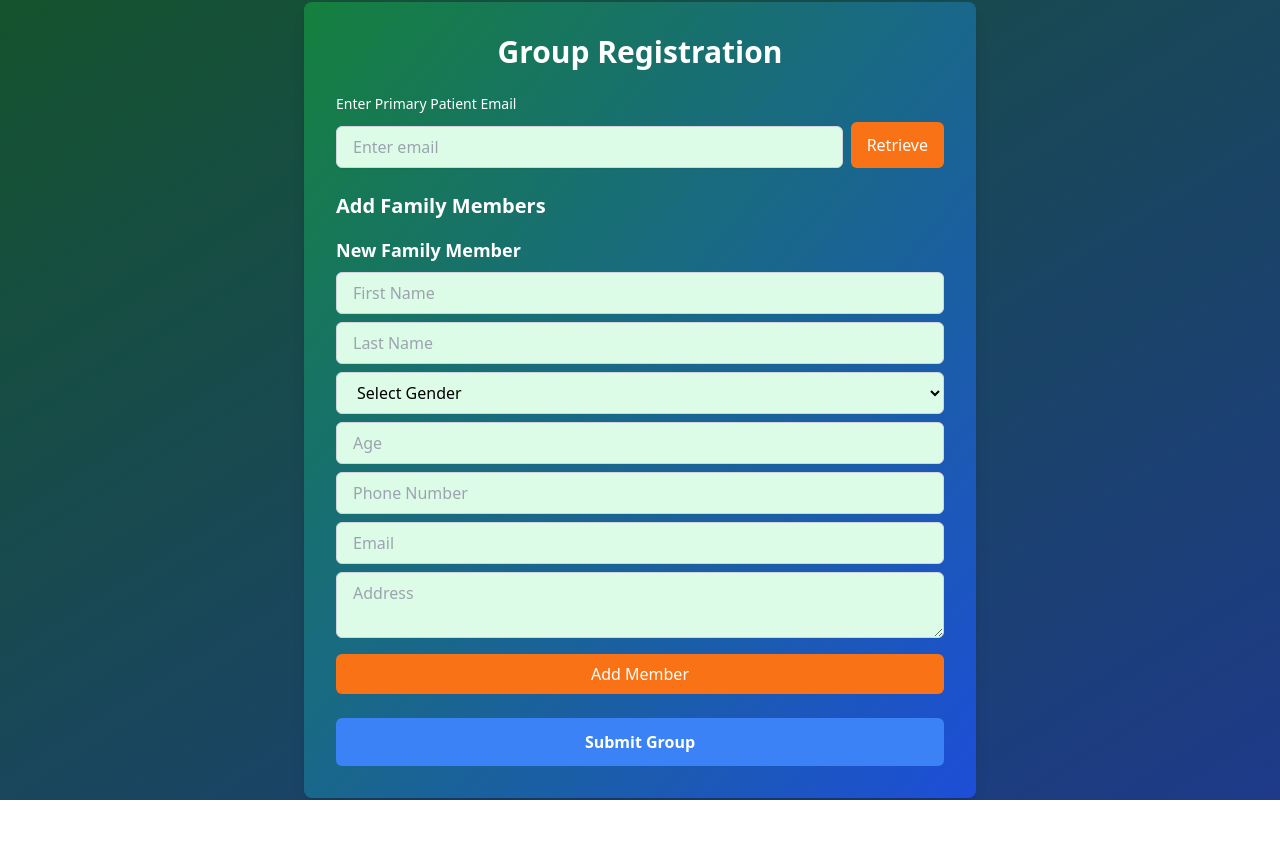
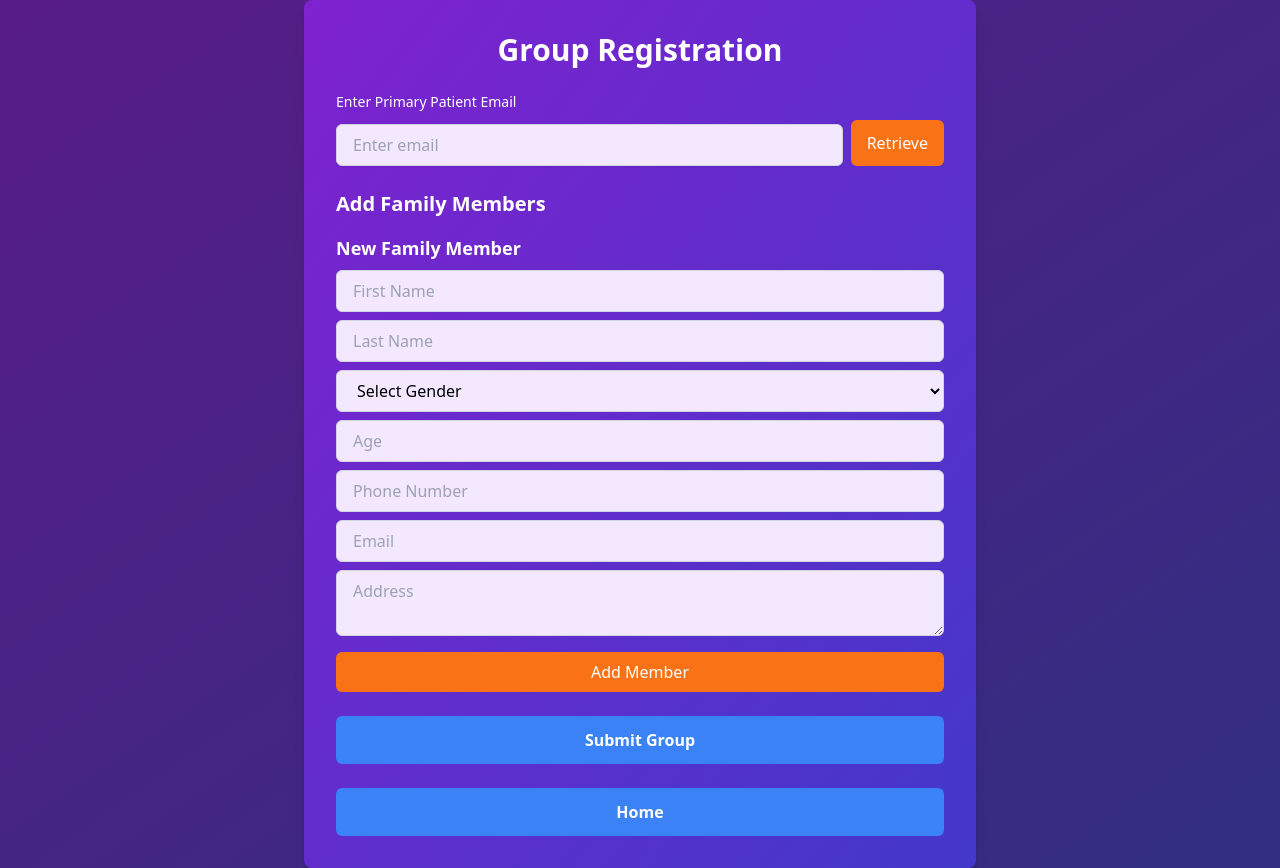
Before and after one commit to vekaria04/hospital-management-system, a React (Create React App) app in the folder client/patient-registration/: page /groupregister in a window 1280 px wide. Before the commit the page ends 800 px from the top, so only its background shows below. Built offline with nearby package versions, Linux system fonts and the light colour scheme.

Commit message:
Change in css and alos added navigation to make sure it goes back to home page

```diff
--- a/client/patient-registration/src/Homepage.js
+++ b/client/patient-registration/src/Homepage.js
@@ -5,8 +5,8 @@ const Homepage = () => {
     const navigate = useNavigate();
 
     return (
-        <div className="flex flex-col items-center justify-center min-h-screen bg-gradient-to-br from-gray-800 to-gray-900 text-white">
-            <div className="max-w-3xl text-center">
+        <div className="flex flex-col items-center justify-center min-h-screen bg-gradient-to-br from-purple-900 to-indigo-900 text-white">
+            <div className="max-w-3xl text-center bg-gradient-to-br from-purple-700 to-indigo-700 p-8 rounded-lg shadow-lg text-white">
                 <h1 className="text-5xl font-extrabold mb-6">Welcome to Patient Data Collection</h1>
                 <p className="text-lg text-gray-300 mb-8">
                     A secure and efficient way to manage patient information.
--- a/client/patient-registration/src/PatientRegistration/GroupRegistrationForm.js
+++ b/client/patient-registration/src/PatientRegistration/GroupRegistrationForm.js
@@ -1,4 +1,5 @@
 import React, { useState } from "react";
+import { BrowserRouter as Router, Route, Routes, useNavigate } from 'react-router-dom';
 
 const GroupRegistrationForm = () => {
     const [primaryEmail, setPrimaryEmail] = useState("");
@@ -13,7 +14,11 @@ const GroupRegistrationForm = () => {
         email: "",
         address: "",
     });
+    const navigate = useNavigate();
 
+    const navigateHome = () => {
+        navigate('/');
+    };
     // Function to retrieve primary patient data
     const fetchPrimaryPatient = async () => {
         if (!primaryEmail) {
@@ -134,8 +139,8 @@ const GroupRegistrationForm = () => {
 
 
     return (
-        <div className="flex items-center justify-center min-h-screen bg-gradient-to-br from-green-900 to-blue-900">
-            <div className="max-w-2xl w-full bg-gradient-to-br from-green-700 to-blue-700 p-8 rounded-lg shadow-lg text-white">
+        <div className="flex items-center justify-center min-h-screen bg-gradient-to-br from-purple-900 to-indigo-900">
+            <div className="max-w-2xl w-full bg-gradient-to-br from-purple-700 to-indigo-700 p-8 rounded-lg shadow-lg text-white">
                 <h1 className="text-3xl font-bold text-center mb-6">Group Registration</h1>
 
                 {/* Primary Patient Section */}
@@ -147,7 +152,7 @@ const GroupRegistrationForm = () => {
                             placeholder="Enter email"
                             value={primaryEmail}
                             onChange={(e) => setPrimaryEmail(e.target.value)}
-                            className="mt-1 block w-full px-4 py-2 bg-green-100 text-black border border-gray-300 rounded-md shadow-sm focus:outline-none"
+                            className="mt-1 block w-full px-4 py-2 bg-purple-100 text-black border border-gray-300 rounded-md shadow-sm focus:outline-none"
                         />
                         <button
                             type="button"
@@ -170,7 +175,7 @@ const GroupRegistrationForm = () => {
                 <h2 className="text-xl font-bold mb-4">Add Family Members</h2>
                 <div className="space-y-4">
                     {familyMembers.map((member, index) => (
-                        <div key={index} className="bg-green-600 p-4 rounded-md">
+                        <div key={index} className="bg-purple-100 p-4 rounded-md">
                             <p className="font-semibold">Member {index + 1}:</p>
                             <p>Name: {member.firstName} {member.lastName}</p>
                             <p>Email: {member.email}</p>
@@ -189,7 +194,7 @@ const GroupRegistrationForm = () => {
                         placeholder="First Name"
                         value={newMember.firstName}
                         onChange={handleNewMemberChange}
-                        className="block w-full px-4 py-2 bg-green-100 text-black border border-gray-300 rounded-md mt-2"
+                        className="block w-full px-4 py-2 bg-purple-100 text-black border border-gray-300 rounded-md mt-2"
                     />
 
                     {/* Last Name */}
@@ -199,7 +204,7 @@ const GroupRegistrationForm = () => {
                         placeholder="Last Name"
                         value={newMember.lastName}
                         onChange={handleNewMemberChange}
-                        className="block w-full px-4 py-2 bg-green-100 text-black border border-gray-300 rounded-md mt-2"
+                        className="block w-full px-4 py-2 bg-purple-100 text-black border border-gray-300 rounded-md mt-2"
                     />
 
                     {/* Gender */}
@@ -207,7 +212,7 @@ const GroupRegistrationForm = () => {
                         name="gender"
                         value={newMember.gender}
                         onChange={handleNewMemberChange}
-                        className="block w-full px-4 py-2 bg-green-100 text-black border border-gray-300 rounded-md mt-2"
+                        className="block w-full px-4 py-2 bg-purple-100 text-black border border-gray-300 rounded-md mt-2"
                     >
                         <option value="">Select Gender</option>
                         <option value="Male">Male</option>
@@ -222,7 +227,7 @@ const GroupRegistrationForm = () => {
                         placeholder="Age"
                         value={newMember.age}
                         onChange={handleNewMemberChange}
-                        className="block w-full px-4 py-2 bg-green-100 text-black border border-gray-300 rounded-md mt-2"
+                        className="block w-full px-4 py-2 bg-purple-100 text-black border border-gray-300 rounded-md mt-2"
                     />
 
                     {/* Phone Number */}
@@ -232,7 +237,7 @@ const GroupRegistrationForm = () => {
                         placeholder="Phone Number"
                         value={newMember.phoneNumber}
                         onChange={handleNewMemberChange}
-                        className="block w-full px-4 py-2 bg-green-100 text-black border border-gray-300 rounded-md mt-2"
+                        className="block w-full px-4 py-2 bg-purple-100 text-black border border-gray-300 rounded-md mt-2"
                     />
 
                     {/* Email */}
@@ -242,7 +247,7 @@ const GroupRegistrationForm = () => {
                         placeholder="Email"
                         value={newMember.email}
                         onChange={handleNewMemberChange}
-                        className="block w-full px-4 py-2 bg-green-100 text-black border border-gray-300 rounded-md mt-2"
+                        className="block w-full px-4 py-2 bg-purple-100 text-black border border-gray-300 rounded-md mt-2"
                     />
 
                     {/* Address */}
@@ -251,7 +256,7 @@ const GroupRegistrationForm = () => {
                         placeholder="Address"
                         value={newMember.address}
                         onChange={handleNewMemberChange}
-                        className="block w-full px-4 py-2 bg-green-100 text-black border border-gray-300 rounded-md mt-2"
+                        className="block w-full px-4 py-2 bg-purple-100 text-black border border-gray-300 rounded-md mt-2"
                         rows="2"
                     ></textarea>
 
@@ -273,6 +278,13 @@ const GroupRegistrationForm = () => {
                 >
                     Submit Group
                 </button>
+                {/* Navigate Home */}
+                <button
+                    onClick={navigateHome}
+                    className="w-full py-3 px-6 mt-6 bg-blue-500 text-white font-semibold rounded-md hover:bg-blue-600"
+                >
+                    Home
+                </button>
             </div>
         </div>
     );
--- a/client/patient-registration/src/PatientRegistration/PatientRegistrationForm.js
+++ b/client/patient-registration/src/PatientRegistration/PatientRegistrationForm.js
@@ -1,4 +1,5 @@
 import React, { useState } from "react";
+import { BrowserRouter as Router, Route, Routes, useNavigate } from 'react-router-dom';
 
 const PatientRegistrationForm = () => {
     const [formData, setFormData] = useState({
@@ -10,7 +11,10 @@ const PatientRegistrationForm = () => {
         email: "",
         address: "",
     });
-
+    const navigate = useNavigate();
+    const navigateHome = () => {
+        navigate('/');
+    };
     const [errors, setErrors] = useState({});
     const [email, setEmail] = useState(""); // Email input for fetching existing data
     const [existingPatientId, setExistingPatientId] = useState(null); // Track if patient exists for updates
@@ -180,11 +184,17 @@ const PatientRegistrationForm = () => {
                     )}
                     <button
                         type="submit"
-                        className={`w-full py-3 px-6 rounded-md text-white font-semibold shadow-md focus:ring-2 focus:ring-orange-400 ${
-                            existingPatientId ? "bg-blue-500 hover:bg-blue-600" : "bg-orange-500 hover:bg-orange-600"
-                        }`}
+                        className={`w-full py-3 px-6 rounded-md text-white font-semibold shadow-md focus:ring-2 focus:ring-orange-400 ${existingPatientId ? "bg-blue-500 hover:bg-blue-600" : "bg-orange-500 hover:bg-orange-600"
+                            }`}
                     >
                         {existingPatientId ? "Update" : "Submit"}
+                    </button>
+                    {/* Navigate Home */}
+                    <button
+                        onClick={navigateHome}
+                        className="w-full py-3 px-6 mt-6 bg-blue-500 text-white font-semibold rounded-md hover:bg-blue-600"
+                    >
+                        Home
                     </button>
                 </form>
             </div>
```
